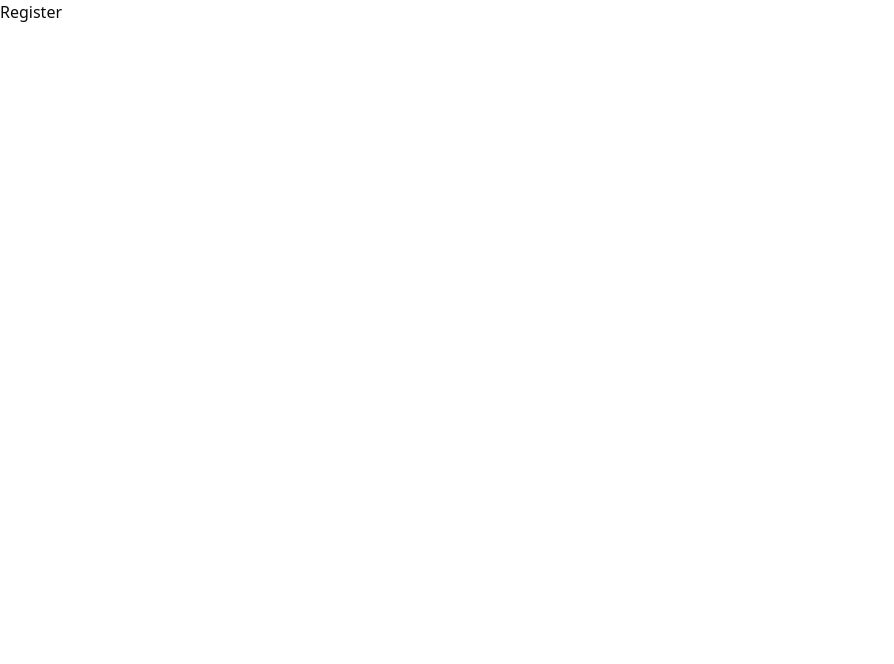
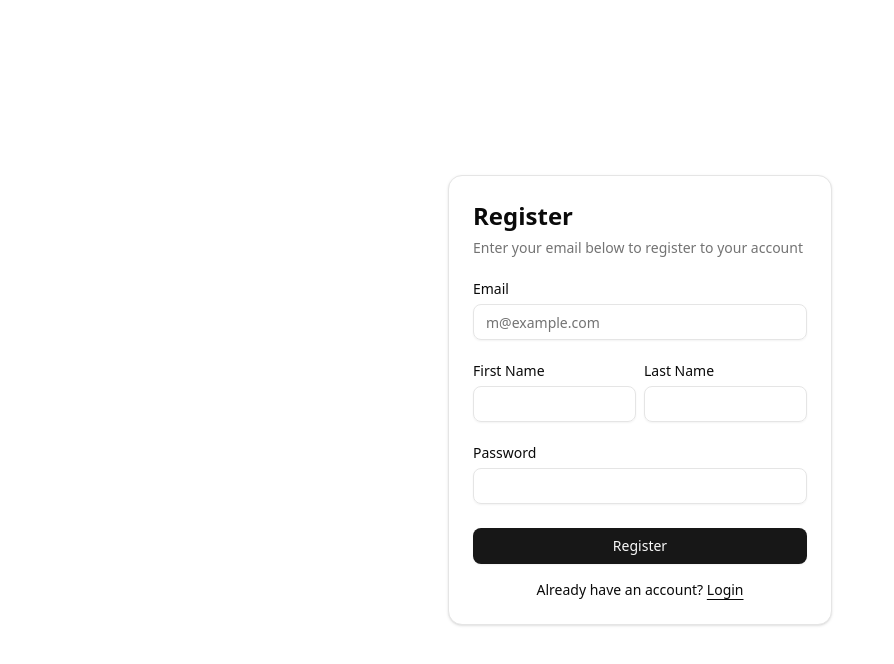
Before and after one commit to OnlineRetailManagement/online_retail_management_frontend, a React (Vite) app: page /auth/register in a window 1280 px wide. Shown: the top 664 px of the page, without its empty margins (0-894 px from the left). Built offline with nearby package versions, Linux system fonts and the light colour scheme.

Commit message:
ORM11 | added register page, added ui and components

```diff
--- a/src/components/ui/button.jsx
+++ b/src/components/ui/button.jsx
@@ -7,7 +7,7 @@ import { cva } from "class-variance-authority";
 import { cn } from "@/lib/utils";
 
 const buttonVariants = cva(
-  "inline-flex items-center justify-center gap-2 whitespace-nowrap rounded-md text-sm font-medium transition-all disabled:pointer-events-none disabled:opacity-50 [&_svg]:pointer-events-none [&_svg:not([class*='size-'])]:size-4 shrink-0 [&_svg]:shrink-0 outline-none focus-visible:border-ring focus-visible:ring-ring/50 focus-visible:ring-[3px] aria-invalid:ring-destructive/20 dark:aria-invalid:ring-destructive/40 aria-invalid:border-destructive",
+  "inline-flex items-center justify-center gap-2 whitespace-nowrap rounded-md text-sm font-medium transition-all disabled:pointer-events-none disabled:opacity-50 [&_svg]:pointer-events-none [&_svg:not([class*='size-'])]:size-4 shrink-0 [&_svg]:shrink-0 outline-none focus-visible:border-ring focus-visible:ring-ring/50 focus-visible:ring-[3px] aria-invalid:ring-destructive/20 dark:aria-invalid:ring-destructive/40 aria-invalid:border-destructive cursor-pointer",
   {
     variants: {
       variant: {
--- a/src/pages/auth/Login.jsx
+++ b/src/pages/auth/Login.jsx
@@ -11,7 +11,7 @@ import {
   CardDescription,
   CardHeader,
   CardTitle,
-} from "../../components/ui/card";
+} from "@/components/ui/card";
 import { Input } from "@/components/ui/input";
 import { Label } from "@/components/ui/label";
 // routes
--- a/src/pages/auth/Register.jsx
+++ b/src/pages/auth/Register.jsx
@@ -1,13 +1,92 @@
 //
 
 import React from "react";
+// libs
+import { Link } from "react-router-dom";
+// @shadcn
+import { Button } from "@/components/ui/button";
+import {
+  Card,
+  CardContent,
+  CardDescription,
+  CardHeader,
+  CardTitle,
+} from "@/components/ui/card";
+import { Input } from "@/components/ui/input";
+import { Label } from "@/components/ui/label";
+// routes
+import { PATH_AUTH } from "../../routes/paths";
 
 // ----------------------------------------
 
 export default function Register() {
   return (
-    <div>
-      <p>Register</p>
+    <div className="flex min-h-svh w-full items-center justify-center p-6 md:p-10">
+      <div className="w-full max-w-sm">
+        <div className="flex flex-col gap-6">
+          <Card>
+            <CardHeader>
+              <CardTitle className="text-2xl">Register</CardTitle>
+              <CardDescription>
+                Enter your email below to register to your account
+              </CardDescription>
+            </CardHeader>
+
+            <CardContent>
+              <form>
+                <div className="flex flex-col gap-6">
+                  <div className="grid gap-2">
+                    <Label htmlFor="email">Email</Label>
+                    <Input
+                      id="email"
+                      type="email"
+                      placeholder="m@example.com"
+                      required
+                    />
+                  </div>
+
+                  <div className="grid grid-cols-2 gap-2">
+                    <div className="grid gap-2">
+                      <div className="flex items-center">
+                        <Label htmlFor="firstName">First Name</Label>
+                      </div>
+                      <Input id="firstName" type="text" required />
+                    </div>
+
+                    <div className="grid gap-2">
+                      <div className="flex items-center">
+                        <Label htmlFor="lastName">Last Name</Label>
+                      </div>
+                      <Input id="lastName" type="text" required />
+                    </div>
+                  </div>
+
+                  <div className="grid gap-2">
+                    <div className="flex items-center">
+                      <Label htmlFor="password">Password</Label>
+                    </div>
+                    <Input id="password" type="password" required />
+                  </div>
+
+                  <Button type="submit" className="w-full">
+                    Register
+                  </Button>
+                </div>
+
+                <div className="mt-4 text-center text-sm">
+                  Already have an account?{" "}
+                  <Link
+                    to={PATH_AUTH.login}
+                    className="underline underline-offset-4"
+                  >
+                    Login
+                  </Link>
+                </div>
+              </form>
+            </CardContent>
+          </Card>
+        </div>
+      </div>
     </div>
   );
 }
```
